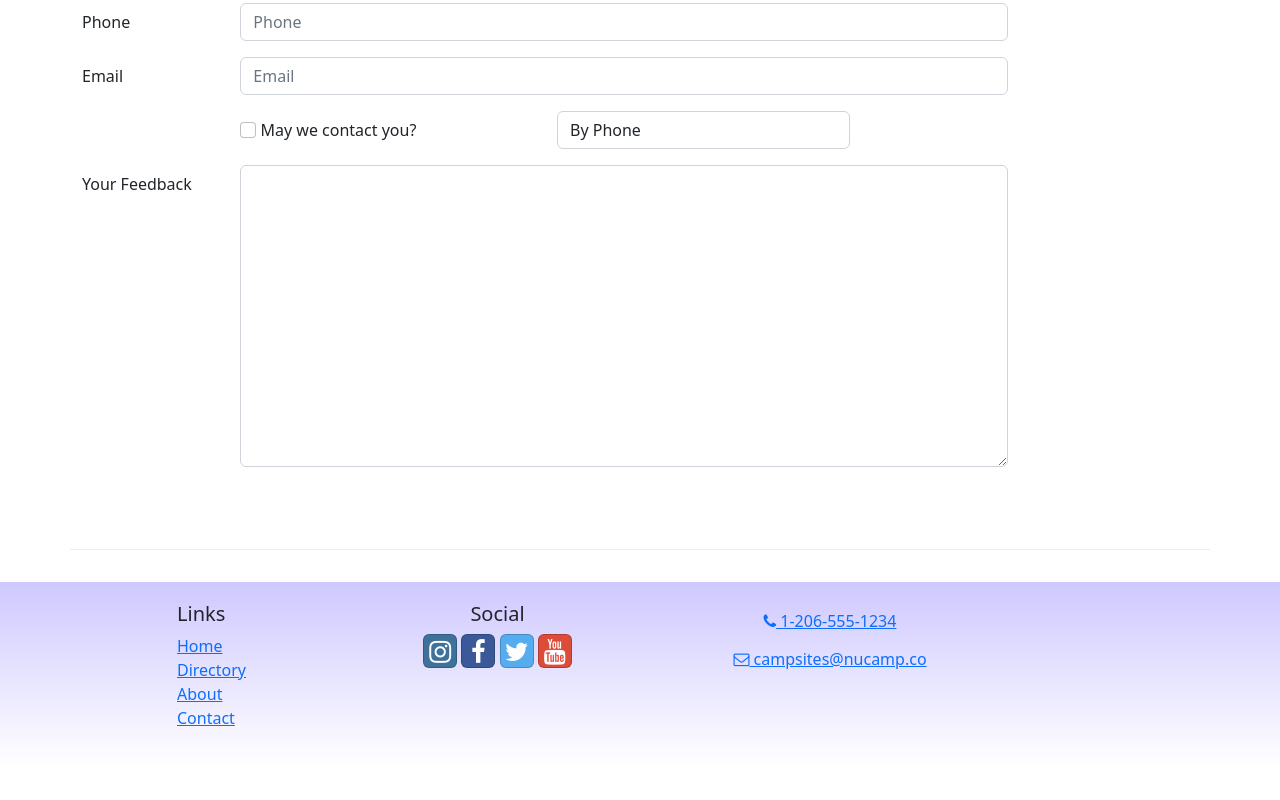
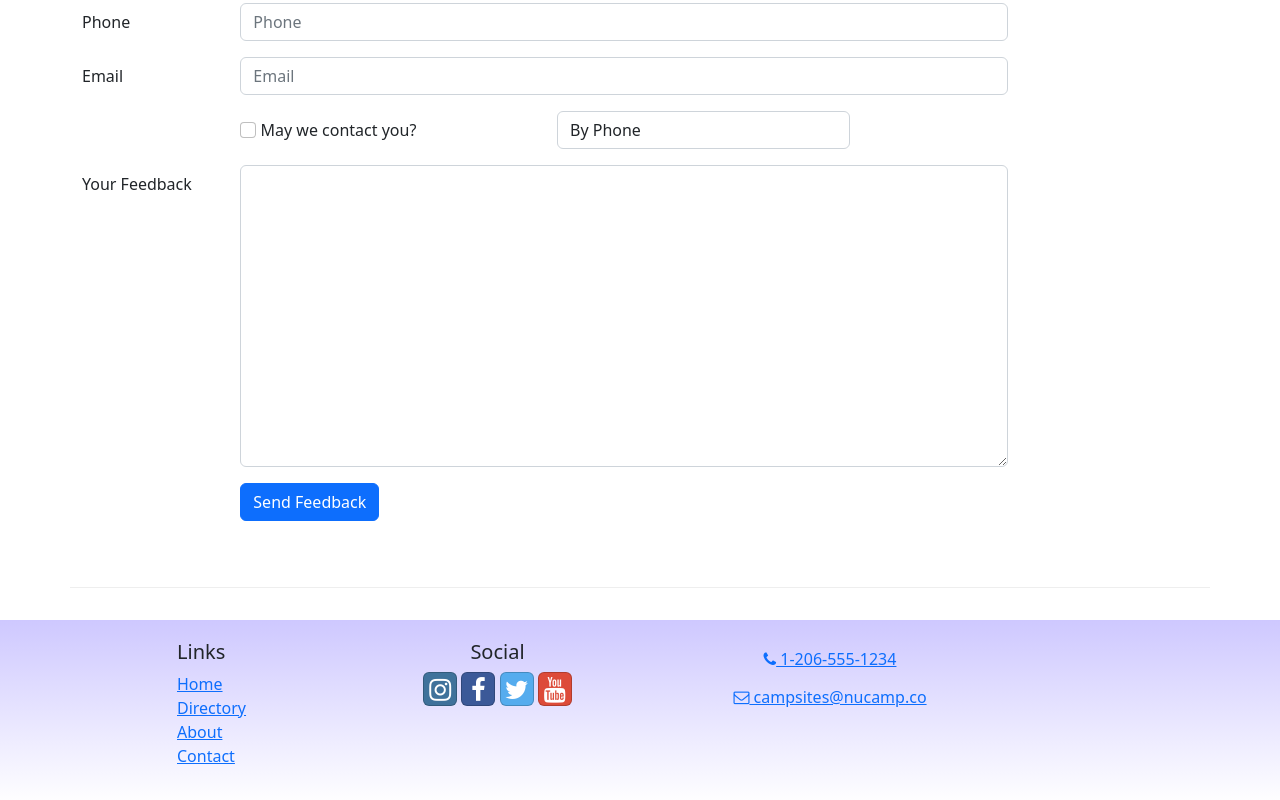
Before and after one commit to mamypoco/nucampsite-react-new, a React (Create React App) app: page /contact in a window 1280 px wide. Shown: the part 719-1519 px from the top of the page. Before the commit the page ends 1485 px from the top, so only its background shows below. Built offline with nearby package versions, Linux system fonts and the light colour scheme.

Commit message:
ContactForm Part 3

```diff
--- a/src/components/ContactForm.js
+++ b/src/components/ContactForm.js
@@ -2,9 +2,14 @@ import { Button, Label, Col, FormGroup } from "reactstrap";
 import { Formik, Field, Form } from "formik";
 
 const ContactForm = () => {
+   const handleSubmit = (values, { resetForm }) => {
+      console.log("form values:", values);
+      console.log("in JSON format:", JSON.stringify(values));
+      resetForm();
+   };
    return (
       <Formik
-         initialValules={{
+         initialValues={{
             firstName: "",
             lastName: "",
             phoneNum: "",
@@ -13,6 +18,7 @@ const ContactForm = () => {
             contactType: "By Phone",
             feedback: "",
          }}
+         onSubmit={handleSubmit}
       >
          <Form>
             <FormGroup row>
@@ -99,7 +105,13 @@ const ContactForm = () => {
                   />
                </Col>
             </FormGroup>
-            <FormGroup row></FormGroup>
+            <FormGroup row>
+               <Col md={{ size: 10, offset: 2 }}>
+                  <Button type="submit" color="primary">
+                     Send Feedback
+                  </Button>
+               </Col>
+            </FormGroup>
          </Form>
       </Formik>
    );
--- a/src/pages/AboutPage.js
+++ b/src/pages/AboutPage.js
@@ -42,7 +42,7 @@ const AboutPage = () => {
             <Col>
                <Card className="bg-light mt-3">
                   <CardBody>
-                     <blockquote clasName="blockquote">
+                     <blockquote className="blockquote">
                         <p>
                            I will not follow where the path may lead, but I will
                            go where there is no path, and I will leave a trail.
```
